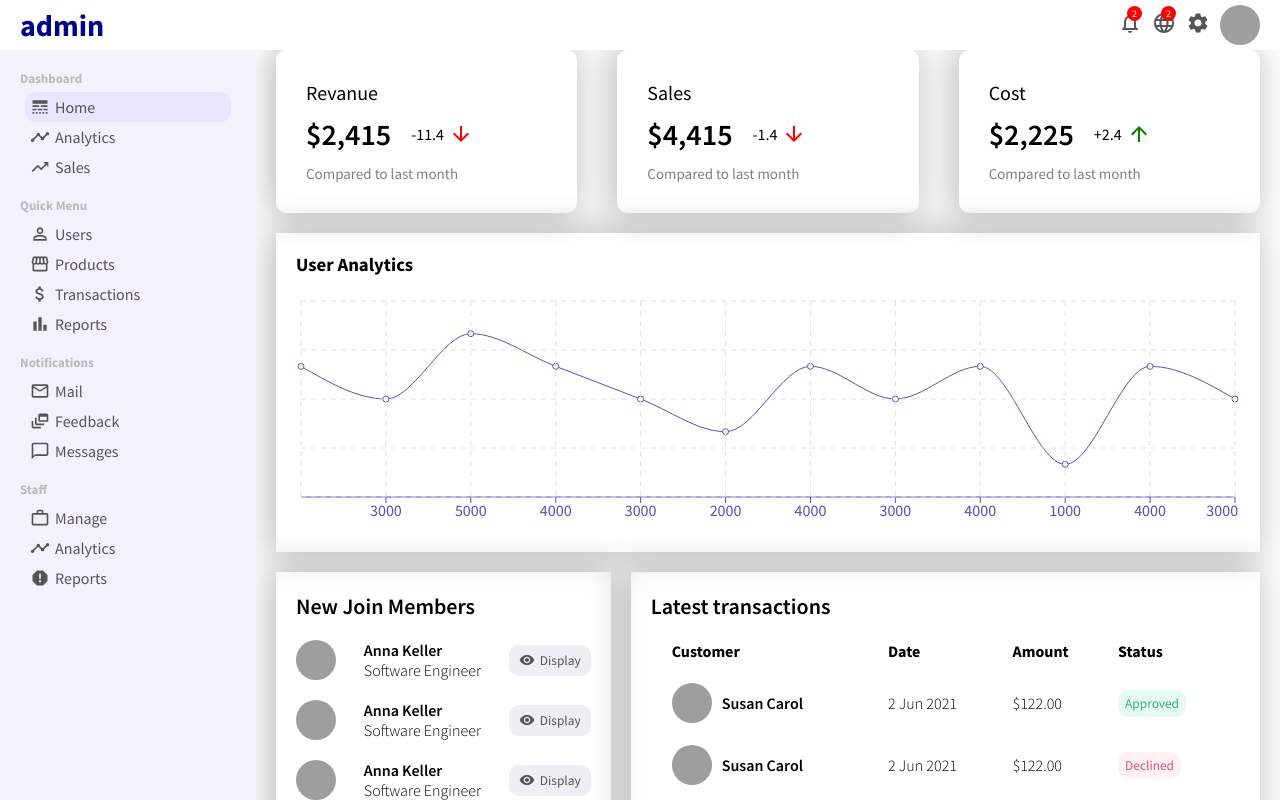
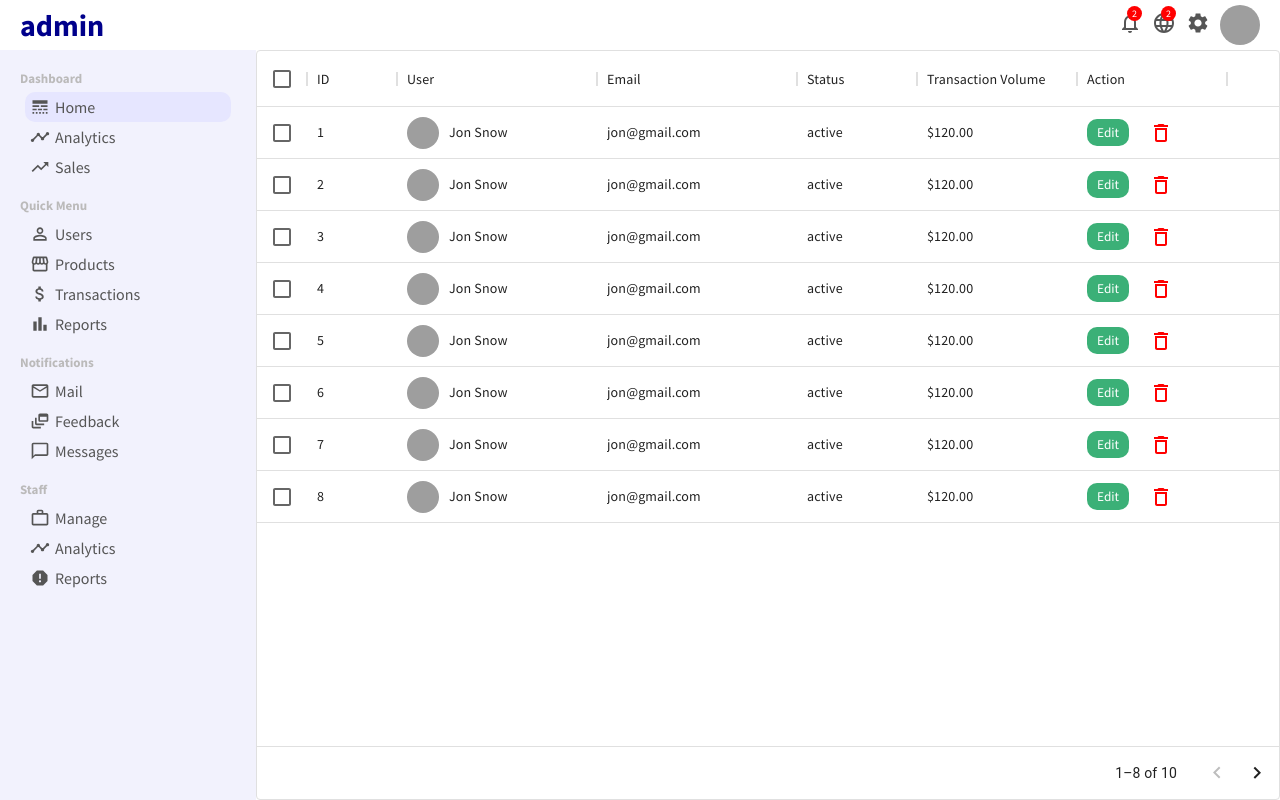
Before and after one commit to ArmineDemirchyan/eCommerce_Admin_Dashboard, a React (Create React App) app: page /users in a window 1280 px wide. Shown: the top 800 px of the page. Built offline with nearby package versions, Linux system fonts and the light colour scheme; grey boxes are pictures that could not be loaded.

Commit message:
urersList page done

```diff
--- a/package.json
+++ b/package.json
@@ -6,6 +6,7 @@
     "@emotion/react": "^11.10.5",
     "@emotion/styled": "^11.10.5",
     "@mui/icons-material": "^5.10.16",
+    "@mui/x-data-grid": "^5.17.13",
     "@testing-library/jest-dom": "^5.16.5",
     "@testing-library/react": "^13.4.0",
     "@testing-library/user-event": "^13.5.0",
--- a/src/App.js
+++ b/src/App.js
@@ -1,17 +1,23 @@
 import "./App.css";
+import UserList from "./pages/userList/UserList";
 import Sidebar from "./components/sidebar/Sidebar";
 import Topbar from "./components/topbar/Topbar";
 import Home from "./pages/home/Home";
+import { BrowserRouter, Routes, Route } from "react-router-dom";
 
 function App() {
   return (
-    <div>
+    <BrowserRouter>
       <Topbar />
       <div className="container">
         <Sidebar/>
-        <Home/>
+        <Routes>
+          <Route path="/" element={<Home/>}/>
+          <Route path="/users" element={<UserList/>}/>
+        </Routes>
+
       </div>
-    </div>
+    </BrowserRouter>
   );
 }
 
--- a/src/components/sidebar/Sidebar.css
+++ b/src/components/sidebar/Sidebar.css
@@ -1,4 +1,5 @@
 .sidebar{
+    width: 100%;
     flex: 1;
     height: calc(100vh - 50px);
     background-color: rgb(242, 242, 253);
--- a/src/components/widgetLg/WidgetLg.js
+++ b/src/components/widgetLg/WidgetLg.js
@@ -1,19 +1,22 @@
-import "./WidgetLg.css"
+import "./WidgetLg.css";
 
 const WidgetLg = () => {
-  const Button = ({type})=>{
-    return <button className={"widgetLgButton "+ type}>{type}</button>
-  }
+  const Button = ({ type }) => {
+    return <button className={"widgetLgButton " + type}>{type}</button>;
+  };
   return (
     <div className="widgetLg">
       <h3 className="widgetLgTitle">Latest transactions</h3>
       <table className="widgetLgTable">
+        <thead>
           <tr className="widgetLgTr">
             <th className="widgetLgTh">Customer</th>
             <th className="widgetLgTh">Date</th>
             <th className="widgetLgTh">Amount</th>
             <th className="widgetLgTh">Status</th>
           </tr>
+        </thead>
+        <tbody>
           <tr className="widgetLgTr">
             <td className="widgetLgUser">
               <img
@@ -74,9 +77,10 @@
               <Button type="Approved" />
             </td>
           </tr>
+        </tbody>
       </table>
     </div>
-  )
-}
+  );
+};
 
-export default WidgetLg
+export default WidgetLg;
--- /dev/null
+++ b/src/pages/userList/UserList.css
@@ -0,0 +1,31 @@
+.userList {
+  flex: 4;
+}
+
+.userListUser {
+  display: flex;
+  align-items: center;
+}
+
+.userListImg {
+  width: 32px;
+  height: 32px;
+  border-radius: 50%;
+  object-fit: cover;
+  margin-right: 10px;
+}
+
+.userListEdit{
+    border: none;
+    border-radius: 10px;
+    padding: 5px 10px;
+    background-color: #3bb077;
+    color: white;
+    cursor: pointer;
+    margin-right: 20px;
+}
+
+.userListDelete{
+    color: red;
+    cursor: pointer;
+}
--- /dev/null
+++ b/src/pages/userList/UserList.js
@@ -0,0 +1,54 @@
+import "./UserList.css";
+import { DataGrid } from "@mui/x-data-grid";
+import { userRows } from "../../dummyData";
+import { DeleteOutline } from "@mui/icons-material";
+const columns = [
+  { field: "id", headerName: "ID", width: 90 },
+  { field: "user", headerName: "User", width: 200, renderCell: (params)=>{
+    return (
+        <div className="userListUser">
+            <img className="userListImg" src={params.row.avatar} alt=""/>
+            {params.row.username}
+        </div>
+    )
+ } },
+  { field: "email", headerName: "Email", width: 200 },
+  {
+    field: "status",
+    headerName: "Status",
+    width: 120,
+  },
+  {
+    field: "transaction",
+    headerName: "Transaction Volume",
+    width: 160,
+  },
+  {
+    field: "action",
+    headerName: "Action",
+    width: 150,
+    renderCell: (params)=>{
+        return(
+            <>
+            <button className="userListEdit">Edit</button>
+            <DeleteOutline className="userListDelete"/>
+            </>
+        )
+    }
+  }
+];
+const userList = () => {
+  return (
+    <div className="userList">
+      <DataGrid
+        rows={userRows}
+        disableSelectionOnClick
+        columns={columns}
+        pageSize={8}
+        checkboxSelection
+      />
+    </div>
+  );
+};
+
+export default userList;
```
Also changed, not shown: 1 other file (tests, documents, lock files or other folders). Lines whose indentation alone changed are shown as unchanged.
